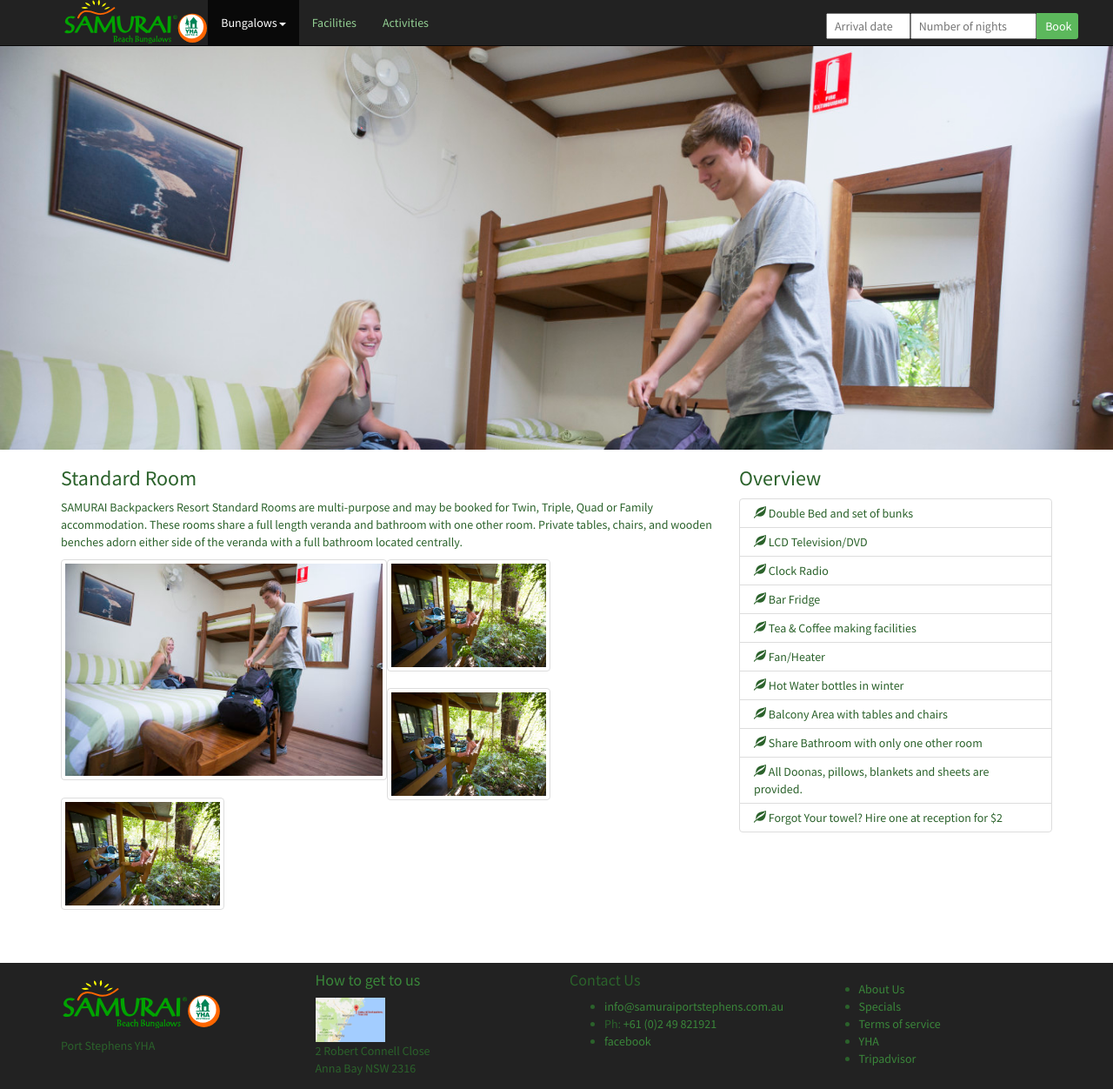
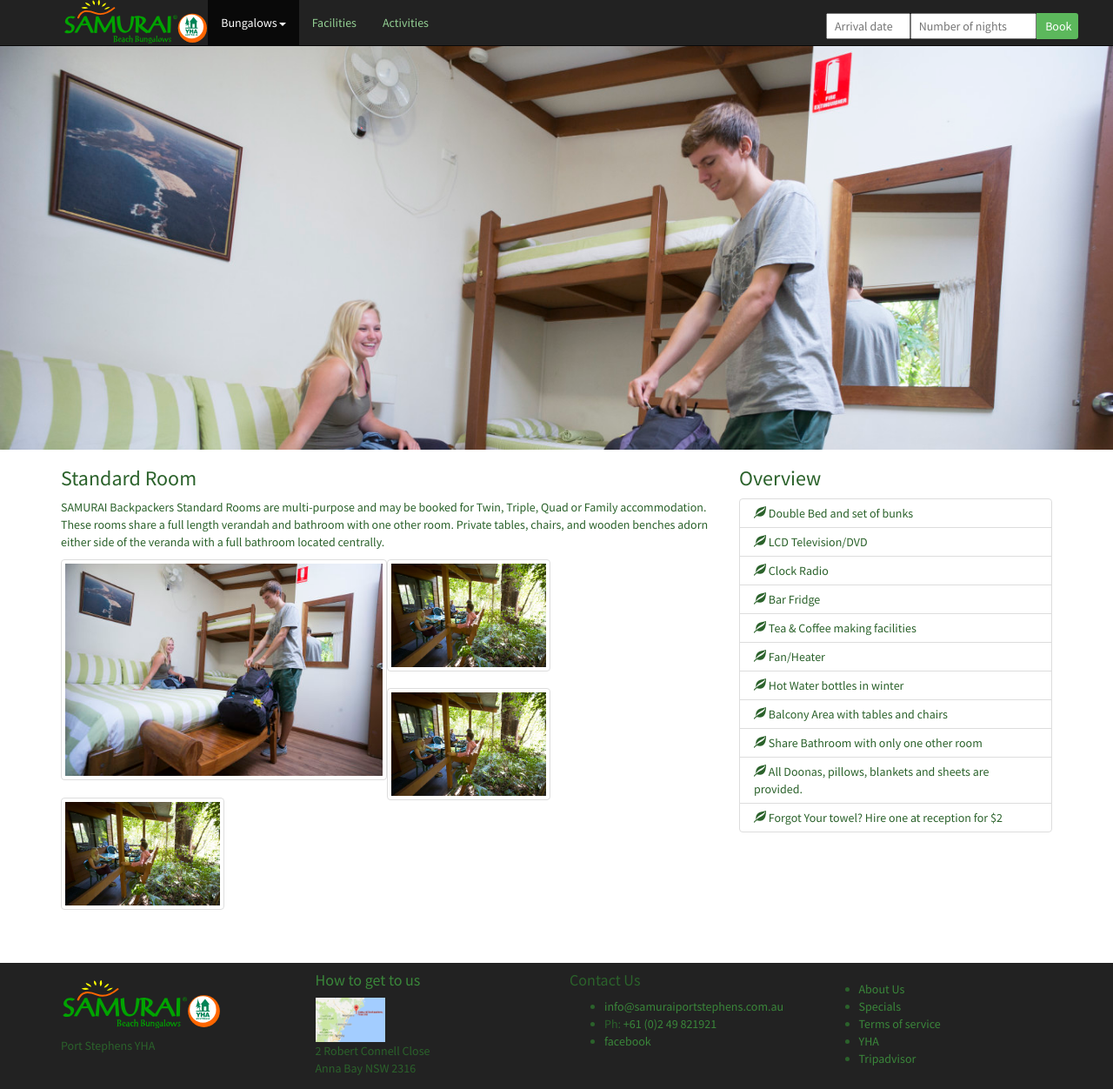
Before and after one commit to samuraibeach/samurai, a Jekyll site: the page built from bungalows/standard-room.md, in a window 1280 px wide and 1252 px high. Shown: the whole window at 87% size. Built offline with Jekyll 4.4.1, drawn with Linux system fonts in a browser that asks for light colours.

Commit message:
Update from Forestry.io admin@samuraiportstephens.com.au updated bungalows/standard-room.md

```diff
--- a/bungalows/standard-room.md
+++ b/bungalows/standard-room.md
@@ -1,34 +1,34 @@
 ---
-title: Family Room
+title: Standard Room
 layout: bungalows
-parent: /bungalows
-permalink: /bungalows/standard-room
+parent: "/bungalows"
+permalink: "/bungalows/standard-room"
 coverpicture: coverpic-standard-room
-redirect_from: /Bungalows/Family_Room/
+redirect_from: "/Bungalows/Family_Room/"
 features:
- - Double Bed and set of bunks
- - LCD Television/DVD
- - Clock Radio
- - Bar Fridge
- - Tea & Coffee making facilities
- - Fan/Heater
- - Hot Water bottles in winter
- - Balcony Area with tables and chairs
- - Share Bathroom with only one other room
- - All Doonas, pillows, blankets and sheets are provided.
- - "Forgot Your towel? Hire one at reception for $2"
+- Double Bed and set of bunks
+- LCD Television/DVD
+- Clock Radio
+- Bar Fridge
+- Tea & Coffee making facilities
+- Fan/Heater
+- Hot Water bottles in winter
+- Balcony Area with tables and chairs
+- Share Bathroom with only one other room
+- All Doonas, pillows, blankets and sheets are provided.
+- Forgot Your towel? Hire one at reception for $2
+gallery:
+- title: Standard Room
+  file: standardroom.jpg
+  width: 6
+- title: Balcony Seat
+  file: balconyseat.jpg
+- title: Balcony Seat
+  file: balconyseat.jpg
+- title: Balcony Seat
+  file: balconyseat.jpg
 
-gallery:
- - title: Standard Room
-   file: standardroom.jpg
-   width: 6
- - title: Balcony Seat
-   file: balconyseat.jpg
- - title: Balcony Seat
-   file: balconyseat.jpg
- - title: Balcony Seat
-   file: balconyseat.jpg
 ---
 ### Standard Room
-SAMURAI Backpackers Resort Standard Rooms are multi-purpose and may be booked for Twin, Triple, Quad or Family accommodation.
-These rooms share a full length veranda and bathroom with one other room. Private tables, chairs, and wooden benches adorn either side of the veranda with a full bathroom located centrally.
+
+SAMURAI Backpackers Standard Rooms are multi-purpose and may be booked for Twin, Triple, Quad or Family accommodation. These rooms share a full length verandah and bathroom with one other room. Private tables, chairs, and wooden benches adorn either side of the veranda with a full bathroom located centrally.
```
